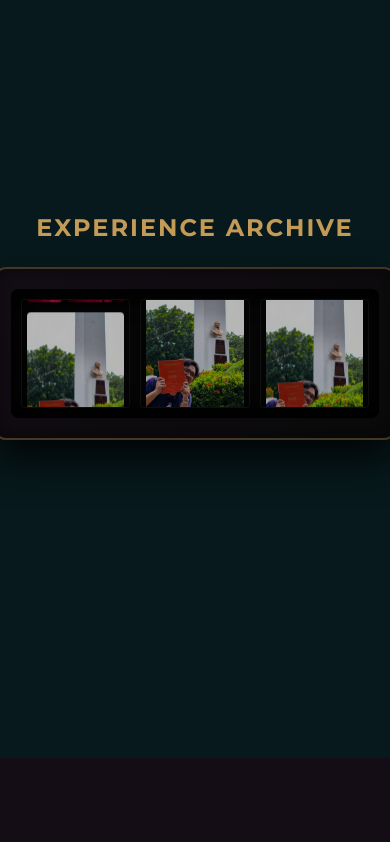
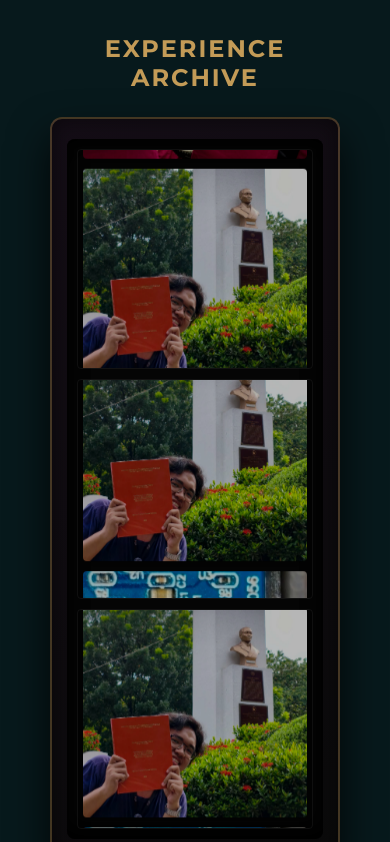
Before and after one commit to Flere2134/my-portfolio, a Vue app: page / in a window 390 px wide. Shown: the part 2160-3002 px from the top of the page. Built offline with nearby package versions, Linux system fonts and the light colour scheme.

Commit message:
update: improved mobile UX; slots are vertical in mobile

```diff
--- a/src/components/ImageSlots.vue
+++ b/src/components/ImageSlots.vue
@@ -175,4 +175,22 @@ const imageStrip = [...baseImages, ...baseImages]
     text-align: center;
   }
 }
+
+@media (max-width: 768px) {
+  .reels-container {
+    flex-direction: column;
+    width: 100%;
+  }
+
+  .reel-window {
+    width: 100%;
+    height: 220px;
+    max-width: none;
+  }
+
+  .image-slot {
+    width: 100%;
+    height: 220px;
+  }
+}
 </style>
```
